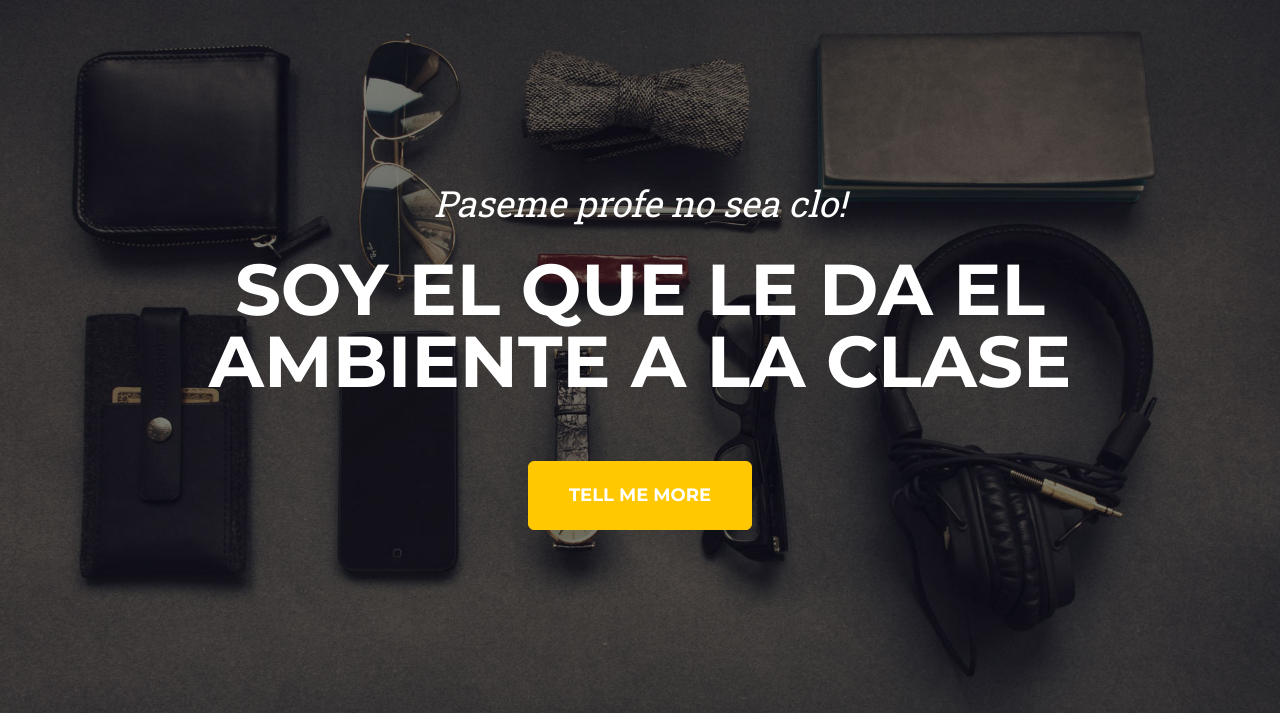
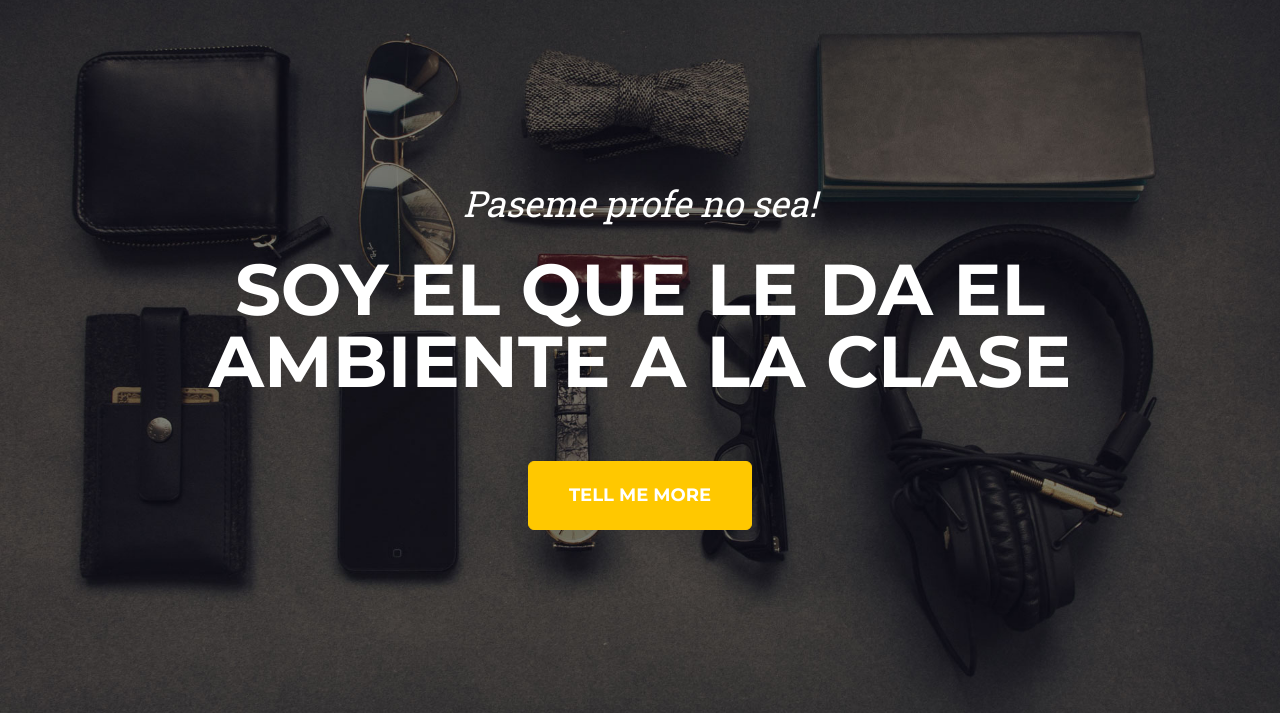
Before and after one commit to victius21/REME, a plain HTML site: page index.html in a window 1280 px wide. Shown: the part 87-800 px from the top of the page. Drawn offline with nearby package versions, Linux system fonts and the light colour scheme.

Commit message:
Update index.html

```diff
--- a/index.html
+++ b/index.html
@@ -39,7 +39,7 @@
         <!-- Masthead-->
         <header class="masthead">
             <div class="container">
-                <div class="masthead-subheading">Paseme profe no sea clo!</div>
+                <div class="masthead-subheading">Paseme profe no sea!</div>
                 <div class="masthead-heading text-uppercase">soy el que le da el ambiente a la clase</div>
                 <a class="btn btn-primary btn-xl text-uppercase" href="#services">Tell Me More</a>
             </div>
```
